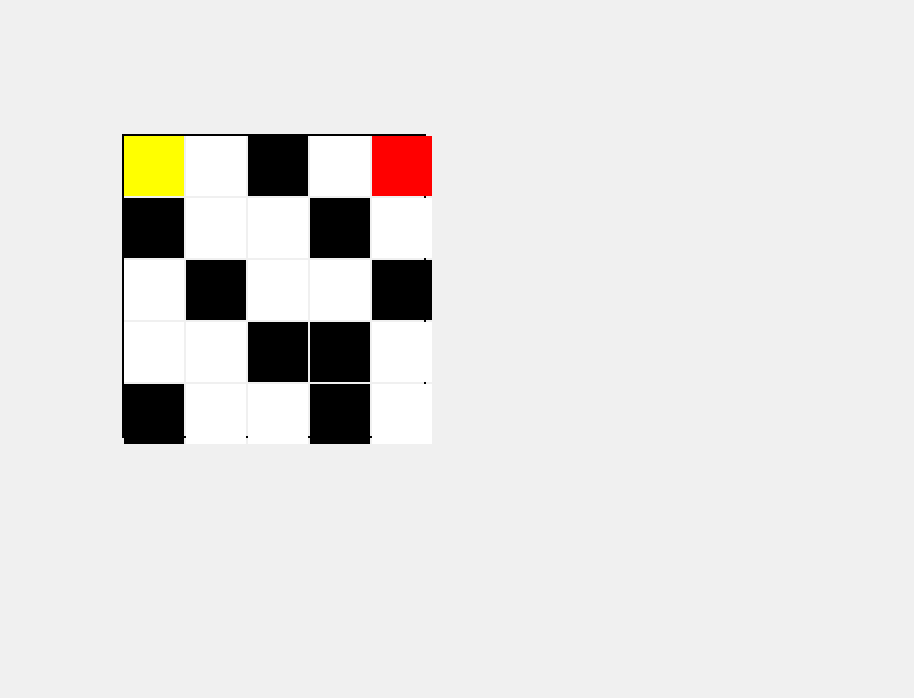
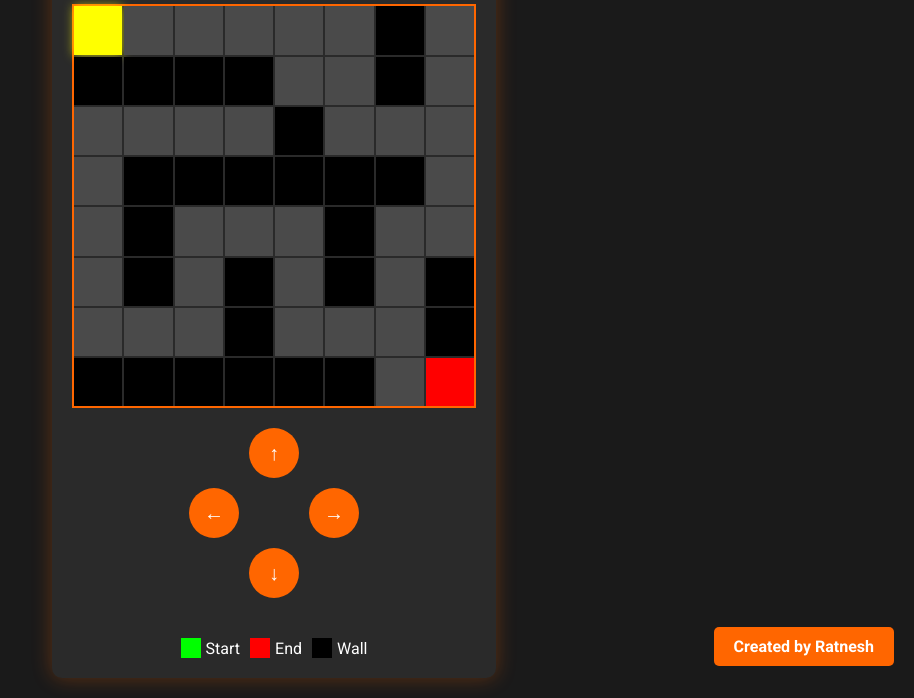
Before and after one commit to ratneeshh/MazeGame, a plain HTML site: page index.html in a window 1280 px wide. Shown: the part 114-812 px from the top of the page, without its empty margins (366-1280 px from the left). Drawn offline with Linux system fonts and the light colour scheme.

Commit message:
Updated Code

```diff
--- a/index.html
+++ b/index.html
@@ -3,43 +3,27 @@
 <head>
     <meta charset="UTF-8">
     <meta name="viewport" content="width=device-width, initial-scale=1.0">
-    <title>Maze Game</title>
+    <title>Spooky Maze Challenge</title>
     <link rel="stylesheet" href="styles.css">
+    <link href="https://fonts.googleapis.com/css2?family=Creepster&family=Roboto:wght@400;700&display=swap" rel="stylesheet">
 </head>
 <body>
-    <div id="maze">
-
-        <div class="cell start" id="start" data-pos="0-0"></div>
-
-        <!-- Row 1 -->
-        <div class="cell path" data-pos="0-1"></div>
-        <div class="cell wall" data-pos="0-2"></div>
-        <div class="cell path" data-pos="0-3"></div>
-        <div class="cell end" id="end" data-pos="0-4"></div>
-        <!-- Row 2 -->
-        <div class="cell wall" data-pos="1-0"></div>
-        <div class="cell path" data-pos="1-1"></div>
-        <div class="cell path" data-pos="1-2"></div>
-        <div class="cell wall" data-pos="1-3"></div>
-        <div class="cell path" data-pos="1-4"></div>
-        <!-- Row 3 -->
-        <div class="cell path" data-pos="2-0"></div>
-        <div class="cell wall" data-pos="2-1"></div>
-        <div class="cell path" data-pos="2-2"></div>
-        <div class="cell path" data-pos="2-3"></div>
-        <div class="cell wall" data-pos="2-4"></div>
-        <!-- Row 4 -->
-        <div class="cell path" data-pos="3-0"></div>
-        <div class="cell path" data-pos="3-1"></div>
-        <div class="cell wall" data-pos="3-2"></div>
-        <div class="cell wall" data-pos="3-3"></div>
-        <div class="cell path" data-pos="3-4"></div>
-        <!-- Row 5 -->
-        <div class="cell wall" data-pos="4-0"></div>
-        <div class="cell path" data-pos="4-1"></div>
-        <div class="cell path" data-pos="4-2"></div>
-        <div class="cell wall" data-pos="4-3"></div>
-        <div class="cell path" data-pos="4-4"></div>
+    <div id="game-container">
+        <h1>Spooky Maze Challenge</h1>
+        <div id="maze">
+            <!-- Maze cells will be generated dynamically in JavaScript -->
+        </div>
+        <div id="controls">
+            <button id="up">↑</button>
+            <button id="left">←</button>
+            <button id="right">→</button>
+            <button id="down">↓</button>
+        </div>
+        <div id="legend">
+            <div class="legend-item"><div class="cell start"></div> Start</div>
+            <div class="legend-item"><div class="cell end"></div> End</div>
+            <div class="legend-item"><div class="cell wall"></div> Wall</div>
+        </div>
     </div>
     <div id="scary" style="display: none;">
         <img src="ftspa2lk47t91.webp" alt="Scary Image" id="scary-img">
@@ -47,6 +31,7 @@
             <source src="scream-with-echo-46585.mp3" type="audio/mpeg">
         </audio>
     </div>
+    <a href="https://ratnesh.vercel.app" target="_blank" id="creator-link">Created by Ratnesh</a>
     <script src="script.js"></script>
 </body>
 </html>
--- a/script.js
+++ b/script.js
@@ -1,42 +1,82 @@
 document.addEventListener("DOMContentLoaded", () => {
-    const start = document.getElementById("start");
-    const end = document.getElementById("end");
+    const maze = document.getElementById("maze");
     const scary = document.getElementById("scary");
     const scarySound = document.getElementById("scary-sound");
-    let currentCell = start;
+    let currentCell;
 
-    currentCell.classList.add("active");
+    const mazeLayout = [
+        "S.....W.",
+        "WWWW..W.",
+        "....W...",
+        ".WWWWWW.",
+        ".W...W..",
+        ".W.W.W.W",
+        "...W...W",
+        "WWWWWW.E"
+    ];
+
+    function createMaze() {
+        for (let i = 0; i < mazeLayout.length; i++) {
+            for (let j = 0; j < mazeLayout[i].length; j++) {
+                const cell = document.createElement("div");
+                cell.classList.add("cell");
+                cell.dataset.pos = `${i}-${j}`;
+
+                switch (mazeLayout[i][j]) {
+                    case 'S':
+                        cell.classList.add("start");
+                        currentCell = cell;
+                        break;
+                    case 'E':
+                        cell.classList.add("end");
+                        break;
+                    case 'W':
+                        cell.classList.add("wall");
+                        break;
+                    default:
+                        cell.classList.add("path");
+                }
+
+                maze.appendChild(cell);
+            }
+        }
+        currentCell.classList.add("active");
+    }
+
+    createMaze();
 
     setTimeout(() => {
         displayScary();
-    }, 20000);
+    }, 30000);
 
     function displayScary() {
         scary.style.display = "flex";
         scarySound.play();
     }
 
-    document.addEventListener("keydown", (event) => {
+    function movePlayer(direction) {
         const [row, col] = currentCell.dataset.pos.split('-').map(Number);
 
         let newRow = row, newCol = col;
 
-        switch (event.key) {
-            case "ArrowUp":
+        switch (direction) {
+            case "up":
                 newRow = row - 1;
                 break;
-            case "ArrowDown":
+            case "down":
                 newRow = row + 1;
                 break;
-            case "ArrowLeft":
+            case "left":
                 newCol = col - 1;
                 break;
-            case "ArrowRight":
+            case "right":
                 newCol = col + 1;
                 break;
             default:
                 return;
         }
+
+        if (newRow < 0 || newRow >= 8 || newCol < 0 || newCol >= 8) return;
 
         const nextCell = document.querySelector(`.cell[data-pos="${newRow}-${newCol}"]`);
         if (nextCell && !nextCell.classList.contains("wall")) {
@@ -44,9 +84,32 @@ document.addEventListener("DOMContentLoaded", () => {
             nextCell.classList.add("active");
             currentCell = nextCell;
 
-            if (currentCell === end) {
+            if (currentCell.classList.contains("end")) {
                 displayScary();
             }
         }
+    }
+
+    document.addEventListener("keydown", (event) => {
+        switch (event.key) {
+            case "ArrowUp":
+                movePlayer("up");
+                break;
+            case "ArrowDown":
+                movePlayer("down");
+                break;
+            case "ArrowLeft":
+                movePlayer("left");
+                break;
+            case "ArrowRight":
+                movePlayer("right");
+                break;
+        }
     });
+
+    // On-screen controls
+    document.getElementById("up").addEventListener("click", () => movePlayer("up"));
+    document.getElementById("down").addEventListener("click", () => movePlayer("down"));
+    document.getElementById("left").addEventListener("click", () => movePlayer("left"));
+    document.getElementById("right").addEventListener("click", () => movePlayer("right"));
 });
--- a/styles.css
+++ b/styles.css
@@ -1,52 +1,110 @@
 body {
-    font-family: Arial, sans-serif;
-    background-color: #f0f0f0;
+    font-family: 'Roboto', Arial, sans-serif;
+    background-color: #1a1a1a;
+    color: #fff;
     display: flex;
+    flex-direction: column;
     justify-content: center;
     align-items: center;
-    height: 100vh;
+    min-height: 100vh;
     margin: 0;
+    padding: 20px;
+    box-sizing: border-box;
+}
+
+h1 {
+    font-family: 'Creepster', cursive;
+    font-size: 2rem;
+    color: #ff6600;
+    text-shadow: 2px 2px 4px rgba(0, 0, 0, 0.5);
+    margin-bottom: 20px;
+    text-align: center;
+}
+
+#game-container {
+    display: flex;
+    flex-direction: column;
+    align-items: center;
+    background-color: #2a2a2a;
+    padding: 20px;
+    border-radius: 10px;
+    box-shadow: 0 0 20px rgba(255, 102, 0, 0.3);
+    max-width: 100%;
+    box-sizing: border-box;
 }
 
 #maze {
-    width: 300px;
-    height: 300px;
+    width: 90vw;
+    height: 90vw;
+    max-width: 400px;
+    max-height: 400px;
     display: grid;
-    grid-template-columns: repeat(5, 60px);
-    grid-template-rows: repeat(5, 60px);
+    grid-template-columns: repeat(8, 1fr);
+    grid-template-rows: repeat(8, 1fr);
     gap: 2px;
-    border: 2px solid black;
+    border: 2px solid #ff6600;
     position: relative;
+    margin-bottom: 20px;
 }
 
 .cell {
-    width: 60px;
-    height: 60px;
+    width: 100%;
+    height: 100%;
     display: flex;
     justify-content: center;
     align-items: center;
     font-size: 24px;
+    transition: background-color 0.3s ease;
 }
 
 .start {
-    background-color: green;
+    background-color: #00ff00;
 }
 
 .end {
-    background-color: red;
+    background-color: #ff0000;
 }
 
 .path {
-    background-color: white;
+    background-color: #4a4a4a;
 }
 
 .wall {
-    background-color: black;
+    background-color: #000;
 }
 
 .active {
-    background-color: yellow;
+    background-color: #ffff00;
+    box-shadow: 0 0 10px rgba(255, 255, 0, 0.7);
 }
+
+#controls {
+    display: grid;
+    grid-template-columns: repeat(3, 1fr);
+    gap: 10px;
+    margin-bottom: 20px;
+}
+
+#controls button {
+    width: 50px;
+    height: 50px;
+    font-size: 20px;
+    background-color: #ff6600;
+    border: none;
+    border-radius: 50%;
+    color: #fff;
+    cursor: pointer;
+    transition: background-color 0.3s ease;
+}
+
+#controls button:hover, #controls button:active {
+    background-color: #ff8533;
+}
+
+#up { grid-column: 2; }
+#left { grid-column: 1; grid-row: 2; }
+#right { grid-column: 3; grid-row: 2; }
+#down { grid-column: 2; grid-row: 3; }
 
 #scary {
     position: fixed;
@@ -54,7 +112,7 @@ body {
     left: 0;
     width: 100%;
     height: 100%;
-    background: rgba(0, 0, 0, 0.8);
+    background: rgba(0, 0, 0, 1);
     display: flex;
     justify-content: center;
     align-items: center;
@@ -65,3 +123,64 @@ body {
     max-width: 90%;
     max-height: 90%;
 }
+
+#legend {
+    display: flex;
+    flex-wrap: wrap;
+    justify-content: center;
+    gap: 10px;
+    width: 100%;
+    margin-top: 20px;
+}
+
+.legend-item {
+    display: flex;
+    align-items: center;
+}
+
+.legend-item .cell {
+    width: 20px;
+    height: 20px;
+    margin-right: 5px;
+}
+
+#creator-link {
+    position: fixed;
+    bottom: 20px;
+    right: 20px;
+    background-color: #ff6600;
+    color: #fff;
+    text-decoration: none;
+    padding: 10px 20px;
+    border-radius: 5px;
+    font-weight: bold;
+    transition: background-color 0.3s ease;
+}
+
+#creator-link:hover {
+    background-color: #ff8533;
+}
+
+@media (max-width: 600px) {
+    h1 {
+        font-size: 1.5rem;
+    }
+
+    #maze {
+        width: 80vw;
+        height: 80vw;
+    }
+
+    #controls button {
+        width: 40px;
+        height: 40px;
+        font-size: 16px;
+    }
+
+    #creator-link {
+        bottom: 10px;
+        right: 10px;
+        padding: 8px 16px;
+        font-size: 14px;
+    }
+}
```
